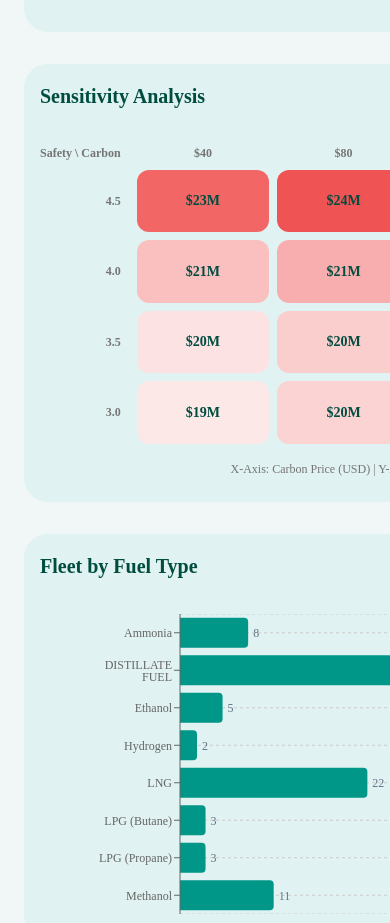
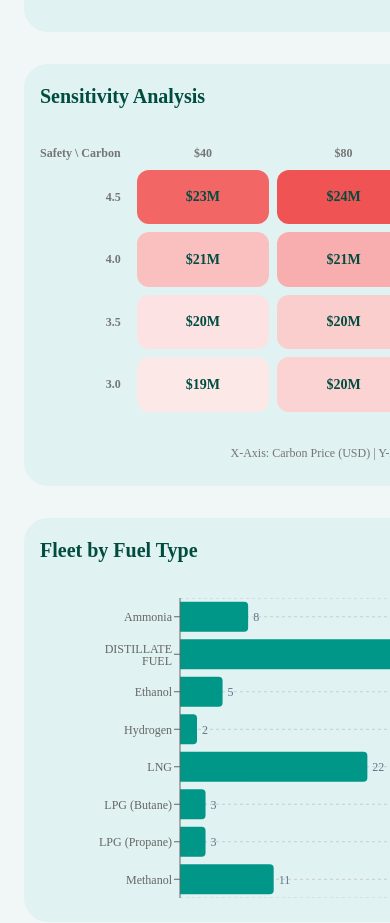
Before and after one commit to Spchdt/maritime-hackathon-2026, a React (Vite) app: page / in a window 390 px wide. Shown: the part 1900-2823 px from the top of the page. Built offline with nearby package versions, Linux system fonts and the light colour scheme; a web font is replaced by a local one.

Commit message:
feat: Improve readibility on phone

```diff
--- a/src/components/Charts.tsx
+++ b/src/components/Charts.tsx
@@ -146,9 +146,9 @@
     return (
         <Card elevation={2} sx={{ height: '100%', display: 'flex', flexDirection: 'column' }}>
             <CardHeader title="Sensitivity Analysis" titleTypographyProps={{ variant: 'h6', fontWeight: 'bold' }} />
-            <CardContent sx={{ flexGrow: 1, display: 'flex', flexDirection: 'column' }}>
-                <div style={{ flexGrow: 1, display: 'flex', flexDirection: 'column', minHeight: 300 }}>
-                    <div style={{ flexGrow: 1, display: 'grid', gap: '8px', gridTemplateColumns: `auto repeat(${carbonPrices.length}, 1fr)`, gridTemplateRows: `auto repeat(${safetyThresholds.length}, 1fr)` }}>
+            <CardContent sx={{ flexGrow: 1, display: 'flex', flexDirection: 'column', p: 0 }}>
+                <div style={{ flexGrow: 1, display: 'flex', flexDirection: 'column', minHeight: 300, overflowX: 'auto' }}>
+                    <div style={{ flexGrow: 1, display: 'grid', gap: '8px', gridTemplateColumns: `auto repeat(${carbonPrices.length}, 1fr)`, gridTemplateRows: `auto repeat(${safetyThresholds.length}, 1fr)`, minWidth: 600, padding: '16px' }}>
                         {/* Header Row */}
                         <div style={{ fontSize: '12px', fontWeight: 600, color: '#757575', textAlign: 'right', paddingRight: '8px', alignSelf: 'center' }}>Safety \ Carbon</div>
                         {carbonPrices.map(price => (
--- a/src/components/ComparisonTable.tsx
+++ b/src/components/ComparisonTable.tsx
@@ -31,7 +31,7 @@
         <Card elevation={2}>
             <CardHeader title="Scenario Comparison" subheader="Baseline (Safety 3.0) vs Sensitivity (Safety 4.0)" titleTypographyProps={{ variant: 'h6', fontWeight: 'bold' }} />
             <CardContent>
-                <TableContainer>
+                <TableContainer sx={{ overflowX: 'auto' }}>
                     <Table size="small" aria-label="comparison table">
                         <TableHead>
                             <TableRow>
--- a/src/components/FleetTable.tsx
+++ b/src/components/FleetTable.tsx
@@ -80,7 +80,7 @@
             subheaderTypographyProps={{ color: '#004d40' }}
         />
         <CardContent sx={{ p: 0, '&:last-child': { pb: 0 } }}>
-            <TableContainer component={Paper} elevation={0} sx={{ borderTopLeftRadius: 16, borderTopRightRadius: 16 }}>
+            <TableContainer component={Paper} elevation={0} sx={{ borderTopLeftRadius: 16, borderTopRightRadius: 16, overflowX: 'auto' }}>
             <Table size="medium" aria-label="fleet table">
                 <TableHead>
                 <TableRow>
```
